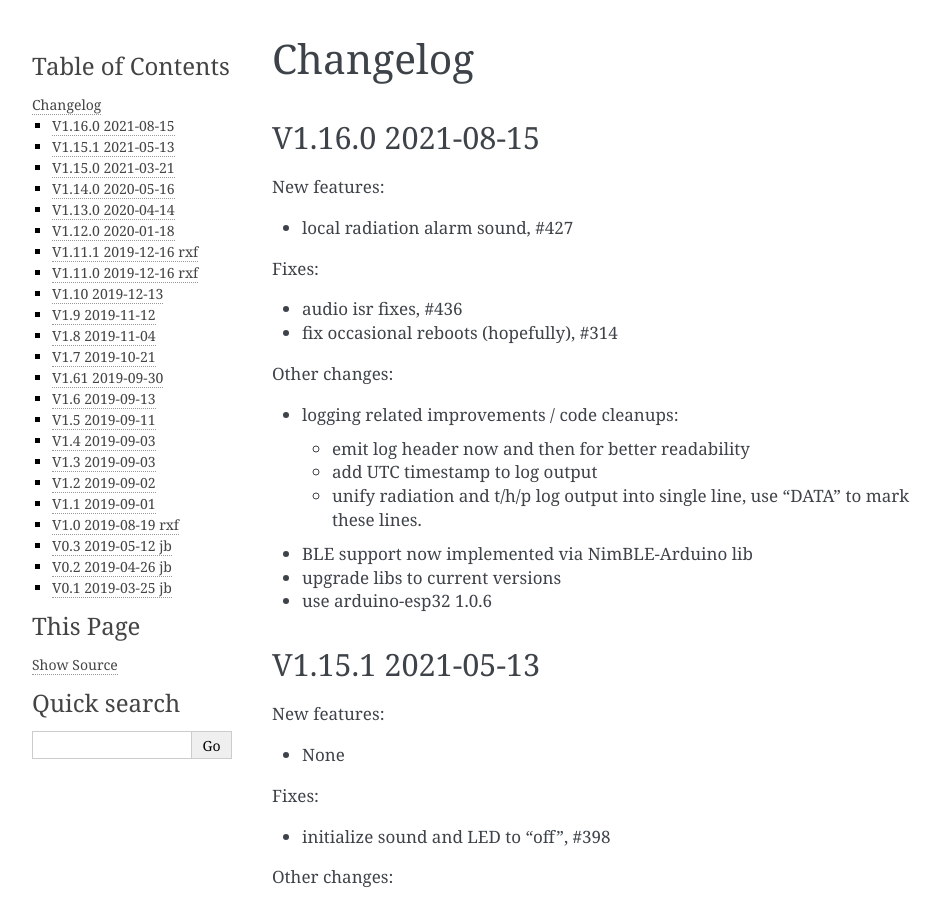
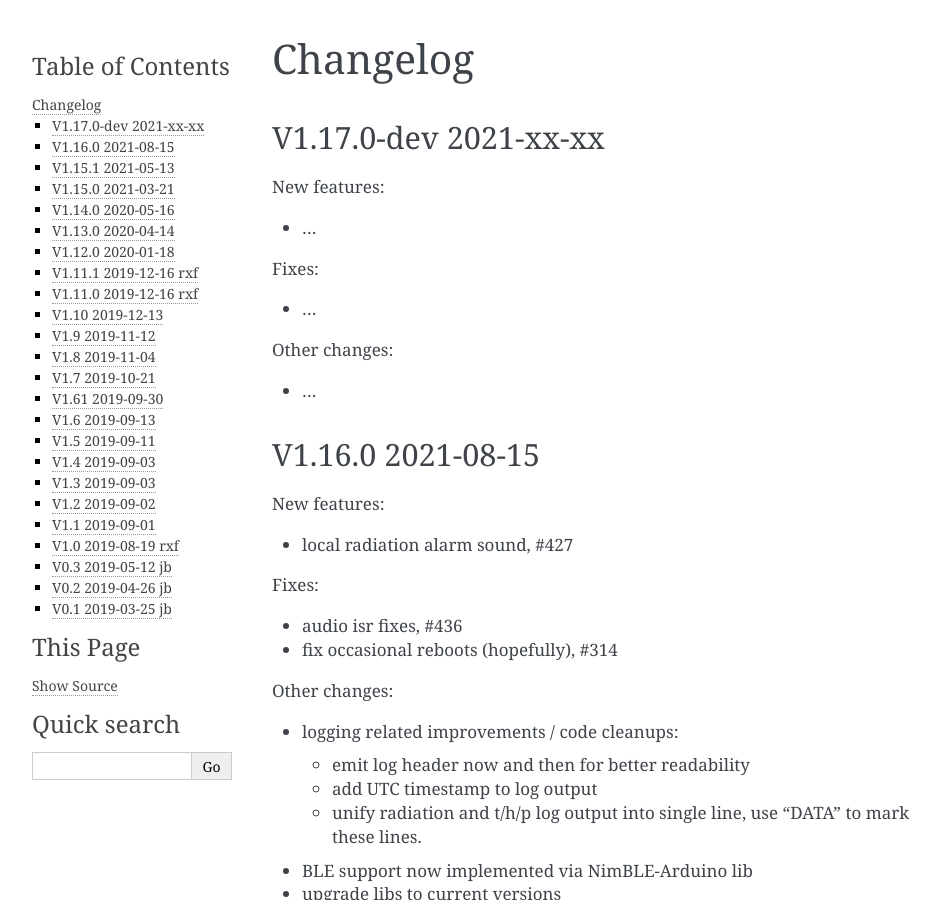
Before and after one commit to ecocurious2/MultiGeiger, a Sphinx documentation site: the page built from docs/source/changes.rst, in a window 1280 px wide and 900 px high. Shown: the whole window, without its empty margins (148-1089 px from the left). Built offline with Sphinx 7.4.7, drawn with Linux system fonts in a browser that asks for light colours.

Commit message:
Bump version: 1.16.0 → 1.17.0-dev

```diff
--- a/docs/source/changes.rst
+++ b/docs/source/changes.rst
@@ -2,6 +2,21 @@
 
 Changelog
 =========
+
+V1.17.0-dev 2021-xx-xx
+----------------------
+
+New features:
+
+* ...
+
+Fixes:
+
+* ...
+
+Other changes:
+
+* ...
 
 V1.16.0 2021-08-15
 ------------------------------
--- a/docs/source/conf.py
+++ b/docs/source/conf.py
@@ -22,7 +22,7 @@ copyright = '2020-2021, see AUTHORS'
 author = 'see AUTHORS'
 
 # The full version, including alpha/beta/rc tags
-release = 'V1.16.0'
+release = 'V1.17.0-dev'
 
 
 # -- General configuration ---------------------------------------------------
```
Also changed, not shown: .bumpversion.cfg, 1 other file.
